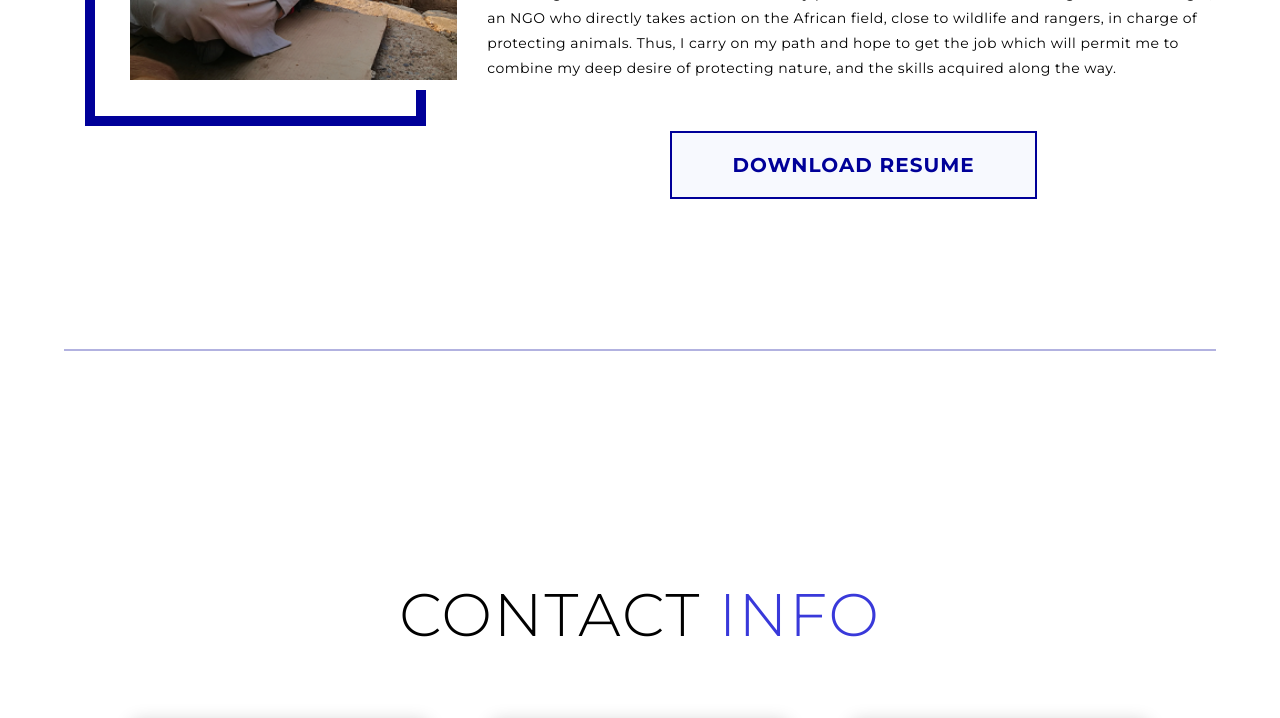
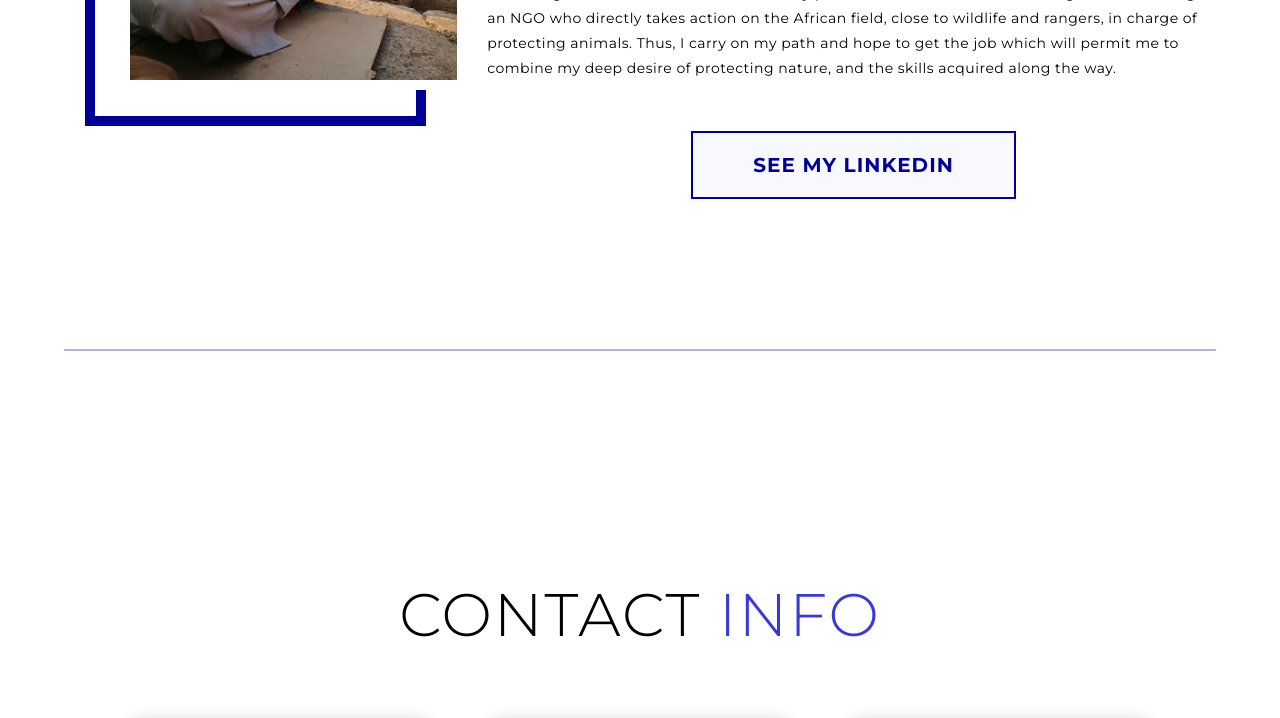
Before and after one commit to rkaawkaa/SiteCam, a plain HTML site: page index.html in a window 1280 px wide. Shown: the part 5700-6418 px from the top of the page. Drawn offline with Linux system fonts and the light colour scheme.

Commit message:
adding the link to linkedin

```diff
--- a/index.html
+++ b/index.html
@@ -182,7 +182,8 @@
                     Today, my daily life is split between working at a public library – allowing me to live close to another of my passions: books – and volunteering for Wildlife Angel, an NGO who directly takes action on the African field, close to wildlife and rangers, in charge of protecting animals.
                     Thus, I carry on my path and hope to get the job which will permit me to combine my deep desire of protecting nature, and the skills acquired along the way.
                     </p>
-                <a href="#" class="cta">Download Resume</a>
+                <a href="https://www.linkedin.com/in/camille-tr%C3%A9ton-96356b123/
+                " target="_blank" class="cta">See my Linkedin</a>
             </div>
         </div>
     </section>
```
